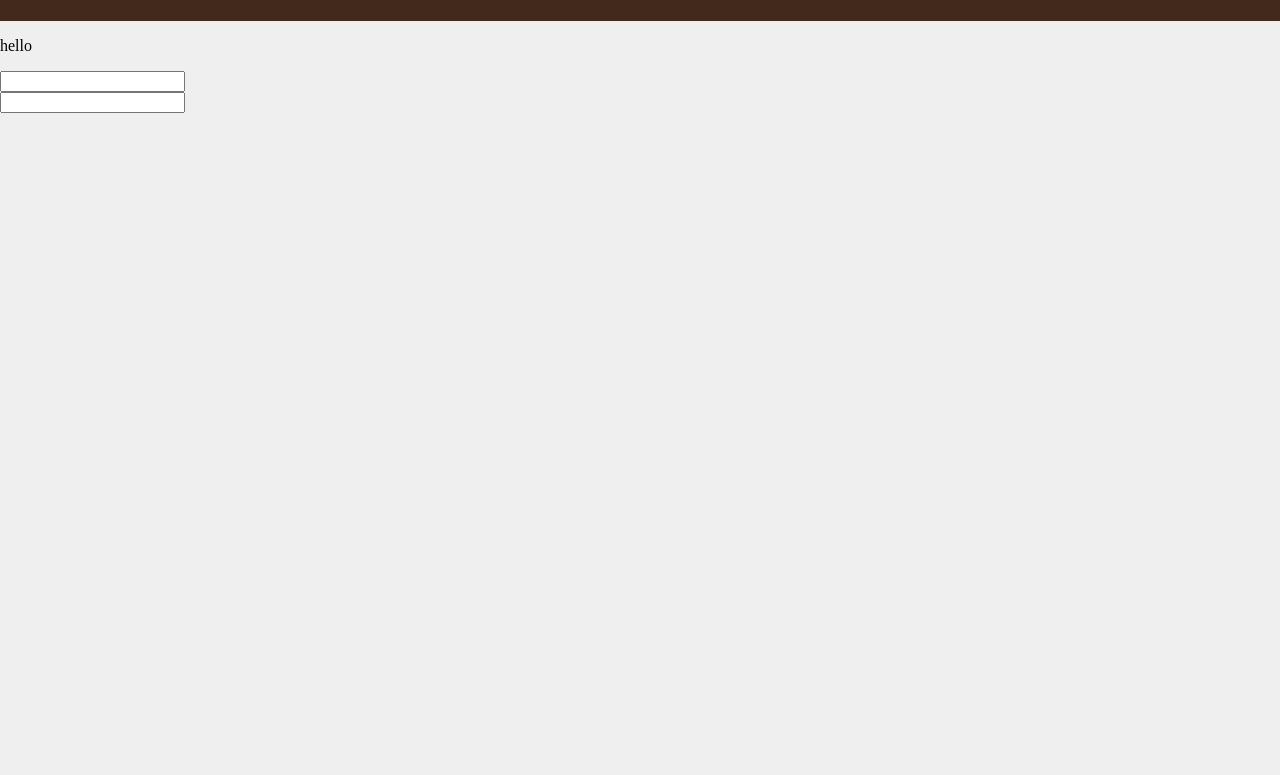
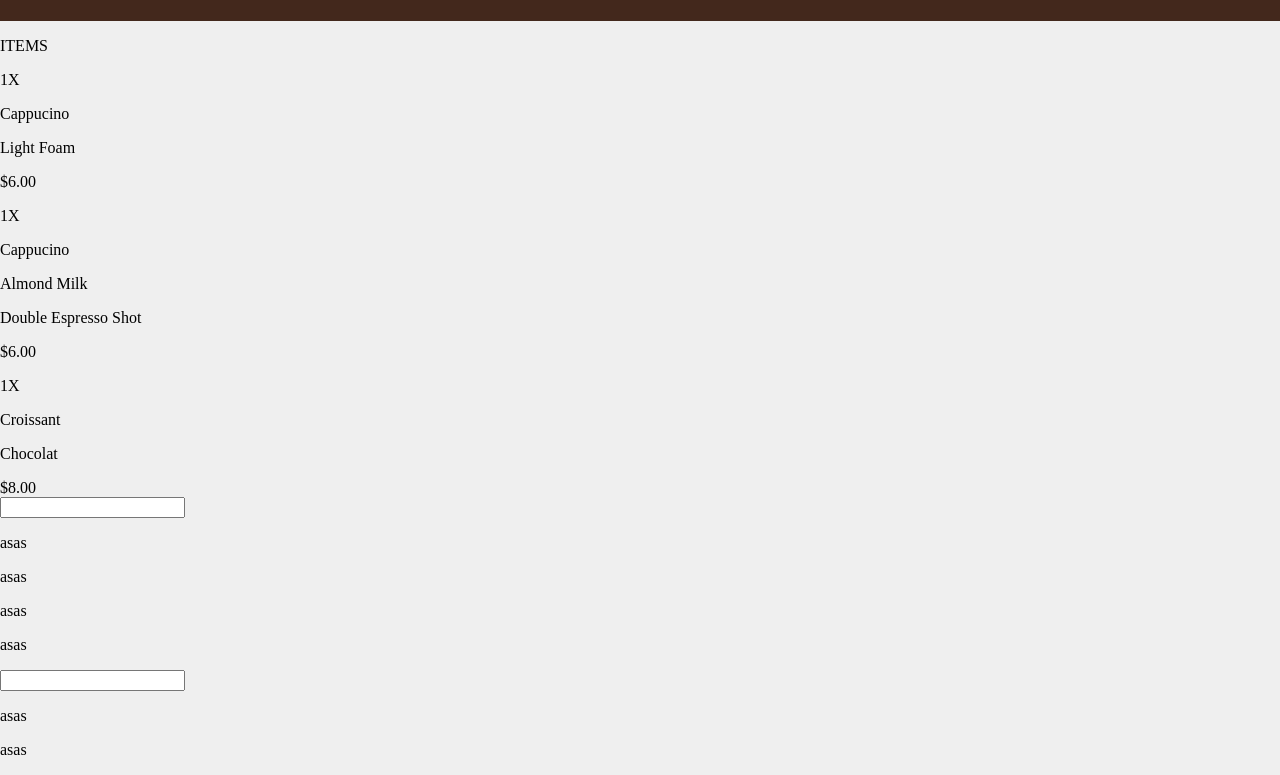
Before and after one commit to abbassmoussawi/coffe-app, a plain HTML site: page index.html in a window 1280 px wide. Shown: the part 60-835 px from the top of the page. Before the commit the page ends 800 px from the top, so only its background shows below. Drawn offline with Linux system fonts and the light colour scheme.

Commit message:
finishing the structure of grid items

```diff
--- a/index.html
+++ b/index.html
@@ -19,14 +19,65 @@
     <!-- end header section-->
     <!-- start body section-->
     <div class="body-grid">
-        <div class="grid-item item">
-            <p>hello</p>
+        <div class="grid-item items">
+            <div class="items-container">
+                <p>ITEMS</p>
+                <div class="descrption">
+                    <!--quantity-->
+                    <p>1X</p>
+                    <!--order specifications-->
+                    <div class="order-specification">
+                        <p>Cappucino</p>
+                        <p class="order-additions">Light Foam</p>
+                    </div>
+                    <!--Price-->
+                    $6.00
+                </div>
+                <!--Second item-->
+                <div class="descrption">
+                    <!--quantity-->
+                    <p>1X</p>
+                    <!--order specifications-->
+                    <div class="order-specification">
+                        <p>Cappucino</p>
+                        <p class="order-additions">Almond Milk
+                        </p>
+                        <p class="order-additions">Double Espresso Shot</p>
+                    </div>
+                    <!--Price-->
+                    $6.00
+                </div>
+                <!--Third item-->
+                <div class="descrption">
+                    <!--quantity-->
+                    <p>1X</p>
+                    <!--order specifications-->
+                    <div class="order-specification">
+                        <p>Croissant</p>
+                        <p class="order-additions">Chocolat</p>
+
+                    </div>
+                    <!--Price-->
+                    $8.00
+                </div>
+
+            </div>
         </div>
+
         <div class="grid-item order-name">
             <input type="text">
+            <p>asas</p>
+            <p>asas</p>
+            <p>asas</p>
+            <p>asas</p>
+
+
         </div>
+
         <div class="grid-item payment">
             <input type="text">
+            <p>asas</p>
+            <p>asas</p>
         </div>
     </div>
 
```
